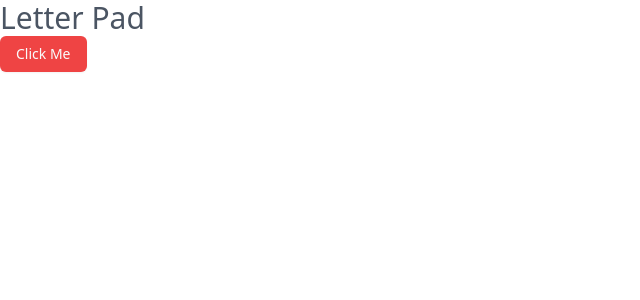
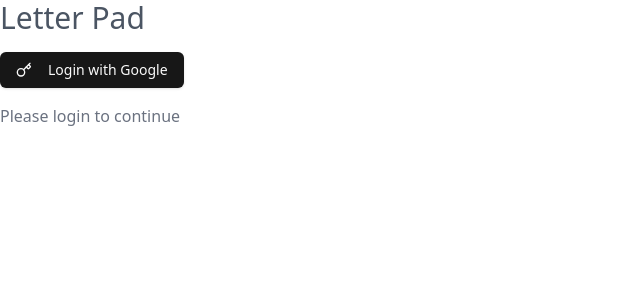
Before and after one commit to aceserc/aces-lab, a React (Vite) app: page / in a window 1280 px wide. Shown: the top 300 px of the page, without its empty margins (0-640 px from the left). Built offline with nearby package versions, Linux system fonts and the light colour scheme; no server answers.

Commit message:
feat(auth): integrate Firebase authentication and add Google login functionality

```diff
--- a/package.json
+++ b/package.json
@@ -19,6 +19,7 @@
     "class-variance-authority": "^0.7.0",
     "clsx": "^2.1.1",
     "date-fns": "^4.1.0",
+    "firebase": "^11.0.1",
     "lucide-react": "^0.454.0",
     "nepali-datetime": "^1.2.1",
     "react": "^18.3.1",
--- a/src/App.tsx
+++ b/src/App.tsx
@@ -1,11 +1,71 @@
+import { signOut } from "firebase/auth"
 import { Button } from "./components/ui/button"
+import { loginWithGoogle } from "./firebase/login-with-google"
+import useAuth from "./hooks/use-auth"
+import { auth } from "./config/firebase"
+import { Key } from "lucide-react"
+
 
 function App() {
+  const { user } = useAuth()
 
   return (
     <>
-      <h1 className='text-3xl text-gray-600'>Letter Pad</h1>
-      <Button variant={"destructive"}>Click Me</Button>
+      <h1 className="text-3xl text-gray-600 mb-4">Letter Pad</h1>
+      <div className="space-y-4">
+        {!user ? (
+          <Button
+            onClick={loginWithGoogle}
+            className="flex items-center space-x-2"
+          >
+            <Key className="text-xl" />
+            <span>Login with Google</span>
+          </Button>
+        ) : (
+          <Button
+            variant="destructive"
+            onClick={async () => await signOut(auth)}
+            className="flex items-center space-x-2"
+          >
+            <Key className="text-xl" />
+            <span>Sign Out</span>
+          </Button>
+        )}
+
+        <div>
+          {user ? (
+            <>
+              <p className="text-lg font-semibold">Welcome, {user.displayName}</p>
+              <table className="border w-full mt-4">
+                <thead>
+                  <tr className="bg-gray-100">
+                    <th className="px-4 py-2">Id</th>
+                    <th className="px-4 py-2">Name</th>
+                    <th className="px-4 py-2">Email</th>
+                    <th className="px-4 py-2">Image</th>
+                  </tr>
+                </thead>
+                <tbody>
+                  <tr className="text-center">
+                    <td className="px-4 py-2">{user.uid}</td>
+                    <td className="px-4 py-2">{user.displayName}</td>
+                    <td className="px-4 py-2">{user.email}</td>
+                    <td className="px-4 py-2">
+                      <img
+                        src={user?.photoURL ?? ''}
+                        alt={user.displayName ?? "photo"}
+                        className="w-10 h-10 rounded-full"
+                      />
+                    </td>
+                  </tr>
+                </tbody>
+              </table>
+            </>
+          ) : (
+            <p className="text-gray-500 mt-4">Please login to continue</p>
+          )}
+        </div>
+      </div>
     </>
   )
 }
--- /dev/null
+++ b/src/config/firebase.ts
@@ -0,0 +1,26 @@
+
+import { initializeApp } from "firebase/app";
+import { getAnalytics, isSupported } from "firebase/analytics";
+import { getFirestore } from "firebase/firestore";
+import { getAuth } from "firebase/auth";
+
+const firebaseConfig = {
+  apiKey: import.meta.env.VITE_FIREBASE_API_KEY,
+  authDomain: import.meta.env.VITE_AUTH_DOMAIN,
+  projectId: import.meta.env.VITE_PROJECT_ID,
+  messagingSenderId: import.meta.env.VITE_MESSAGING_SENDER_ID,
+  appId: import.meta.env.VITE_FIREBASE_APP_ID,
+  measurementId: import.meta.env.VITE_MEASUREMENT_ID,
+  storageBucket: import.meta.env.VITE_STORAGE_BUCKET,
+};
+
+const app = initializeApp(firebaseConfig);
+
+export const analytics = async () => {
+  if (await isSupported()) {
+    const analytics = getAnalytics(app);
+    return analytics;
+  }
+};
+export const fireStore = getFirestore(app);
+export const auth = getAuth(app);
--- /dev/null
+++ b/src/firebase/login-with-google.ts
@@ -0,0 +1,24 @@
+import { auth } from "@/config/firebase";
+import { GoogleAuthProvider, signInWithPopup, User } from "firebase/auth";
+
+/**
+ * Function to login with Google using Firebase popup authentication.
+ * Returns a promise that resolves with the user object or rejects with an error.
+ */
+export const loginWithGoogle = (): Promise<User> => {
+  return new Promise((resolve, reject) => {
+    const login = async () => {
+      try {
+        const provider = new GoogleAuthProvider(); // Initialize Google provider
+        const result = await signInWithPopup(auth, provider); // Perform Google login
+
+        const user = result.user; // Extract user from result
+        console.log(user); // Log the user object
+        resolve(user); // Resolve the Promise with the user
+      } catch (error) {
+        reject(error); // Reject the Promise with the error
+      }
+    };
+    login();
+  });
+};
--- /dev/null
+++ b/src/hooks/use-auth.ts
@@ -0,0 +1,29 @@
+import { useEffect, useState } from "react";
+import { onAuthStateChanged, User } from "firebase/auth";
+import { auth } from "@/config/firebase";
+
+const useAuth = () => {
+  const [user, setUser] = useState<User | null>(null);
+  const [loading, setLoading] = useState(true);
+
+  useEffect(() => {
+    // Listen to the authentication state change
+    const unsubscribe = onAuthStateChanged(auth, (currentUser) => {
+      if (currentUser) {
+        // User is logged in
+        setUser(currentUser);
+      } else {
+        // User is logged out
+        setUser(null);
+      }
+      setLoading(false);
+    });
+
+    // Cleanup the listener on component unmount
+    return () => unsubscribe();
+  }, []);
+
+  return { user, loading };
+};
+
+export default useAuth;
```
Also changed, not shown: 2 other files (tests, documents, lock files or other folders).
